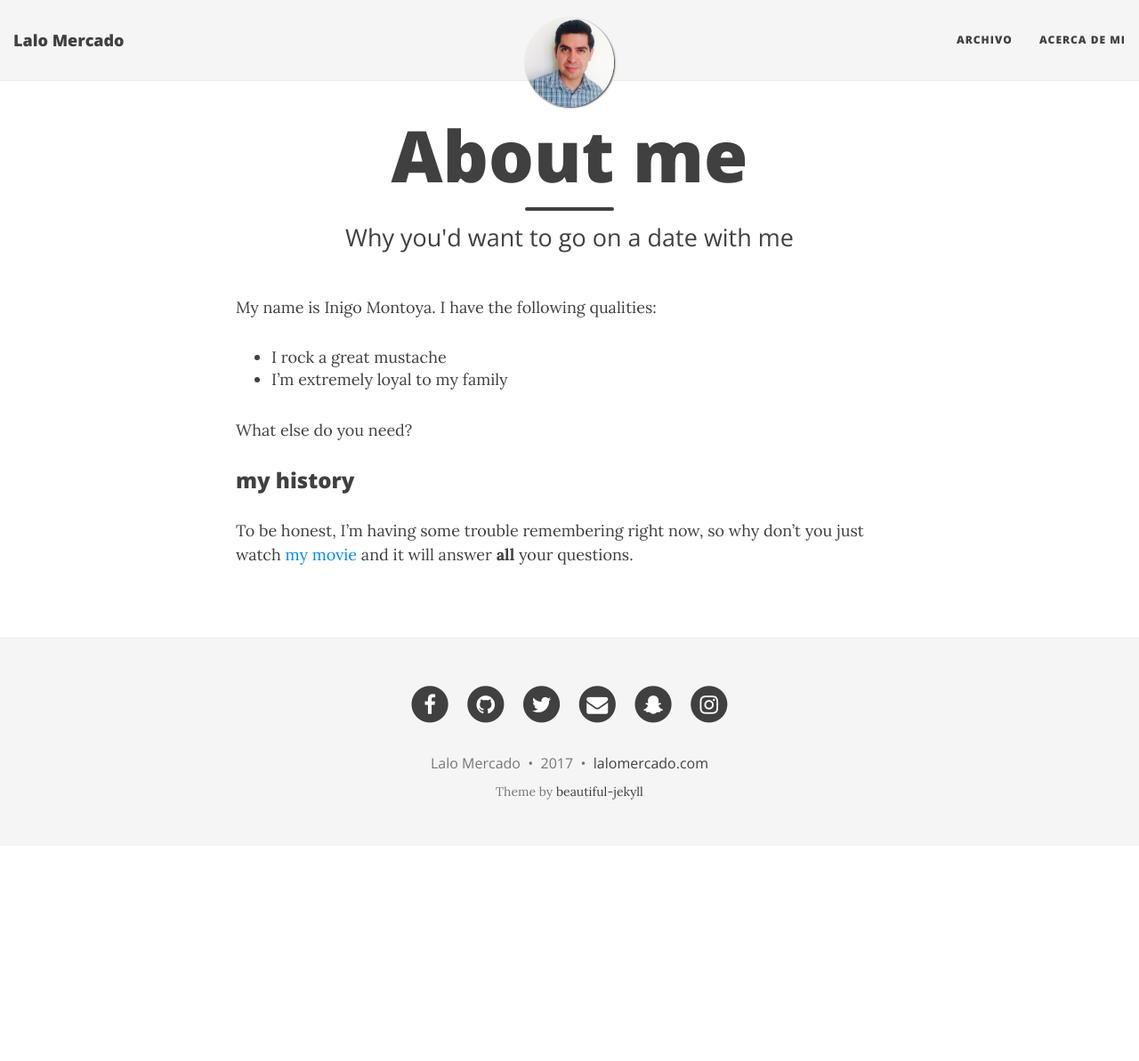
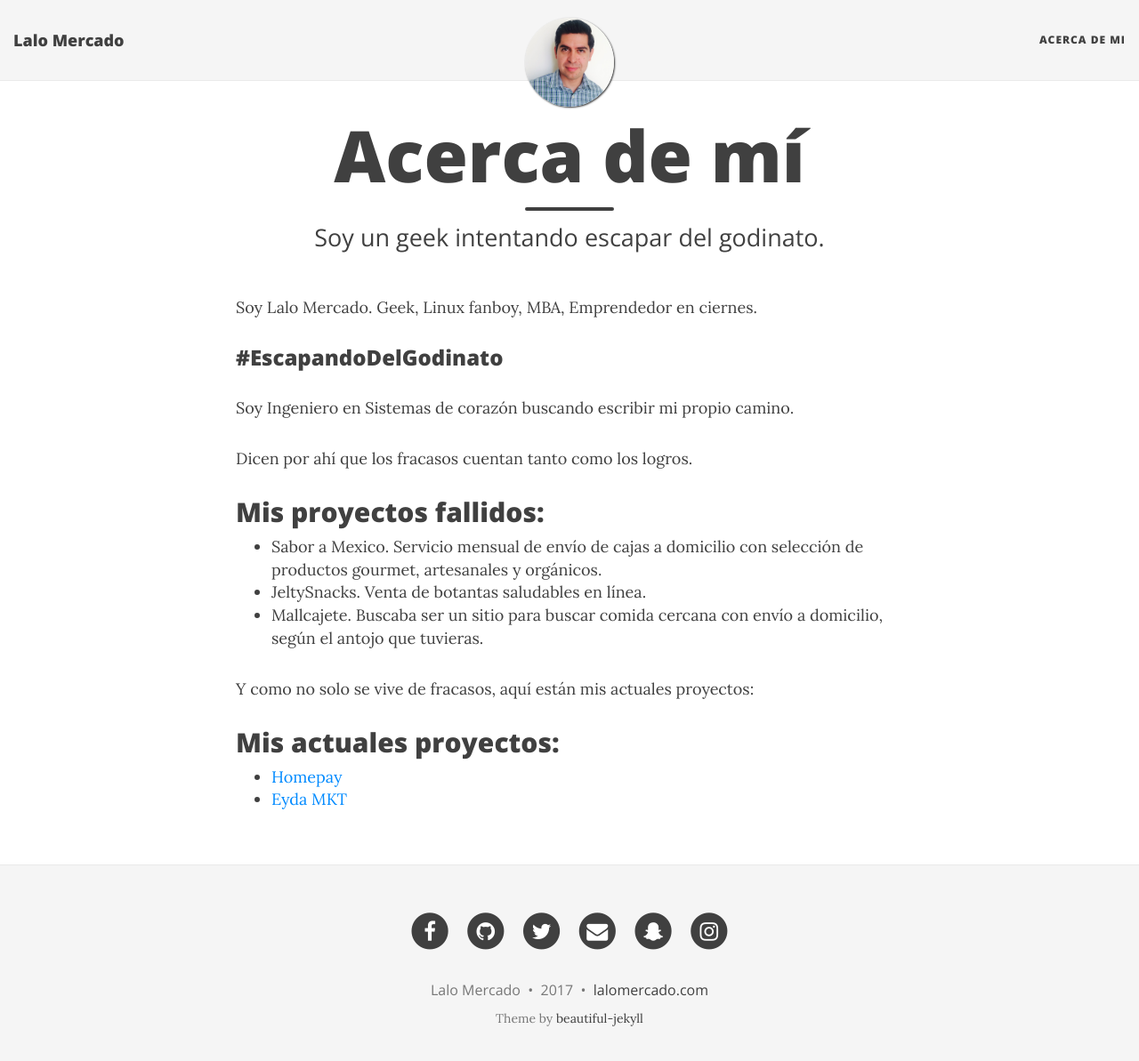
Before and after one commit to lalomergo/lalomergo.github.io, a Jekyll site: the page built from aboutme.md, in a window 1280 px wide and 1206 px high. Shown: the top 1193 px of the window at 89% size. Built offline with Jekyll 4.4.1, drawn with Linux system fonts in a browser that asks for light colours; nearby versions of some CDN libraries.

Commit message:
Modified About Me section

```diff
--- a/_config.yml
+++ b/_config.yml
@@ -23,7 +23,7 @@
 
 # List of links in the navigation bar
 navbar-links:
-  Archivo: "archivo"
+    #Archivo: "archivo"
   Acerca de mi: "aboutme"
 
 # Image to show in the navigation bar - image must be a square (width = height)
--- a/aboutme.md
+++ b/aboutme.md
@@ -1,16 +1,24 @@
 ---
 layout: page
-title: About me
-subtitle: Why you'd want to go on a date with me
+title: Acerca de mí
+subtitle: Soy un geek intentando escapar del godinato.
 ---
 
-My name is Inigo Montoya. I have the following qualities:
+Soy Lalo Mercado. Geek, Linux fanboy, MBA, Emprendedor en ciernes.
 
-- I rock a great mustache
-- I'm extremely loyal to my family
+### #EscapandoDelGodinato
 
-What else do you need?
+Soy Ingeniero en Sistemas de corazón buscando escribir mi propio camino.
 
-### my history
+Dicen por ahí que los fracasos cuentan tanto como los logros.
 
-To be honest, I'm having some trouble remembering right now, so why don't you just watch [my movie](http://en.wikipedia.org/wiki/The_Princess_Bride_%28film%29) and it will answer **all** your questions.
+## Mis proyectos fallidos:
+- Sabor a Mexico. Servicio mensual de envío de cajas a domicilio con selección de productos gourmet, artesanales y orgánicos.
+- JeltySnacks. Venta de botantas saludables en línea.
+- Mallcajete. Buscaba ser un sitio para buscar comida cercana con envío a domicilio, según el antojo que tuvieras.
+
+Y como no solo se vive de fracasos, aquí están mis actuales proyectos:
+
+## Mis actuales proyectos:
+- [Homepay](https://homepay.com.mx)
+- [Eyda MKT](http://eyda.mx)
```
Also changed, not shown: archivo.md (deleted, +0 -34 lines).
